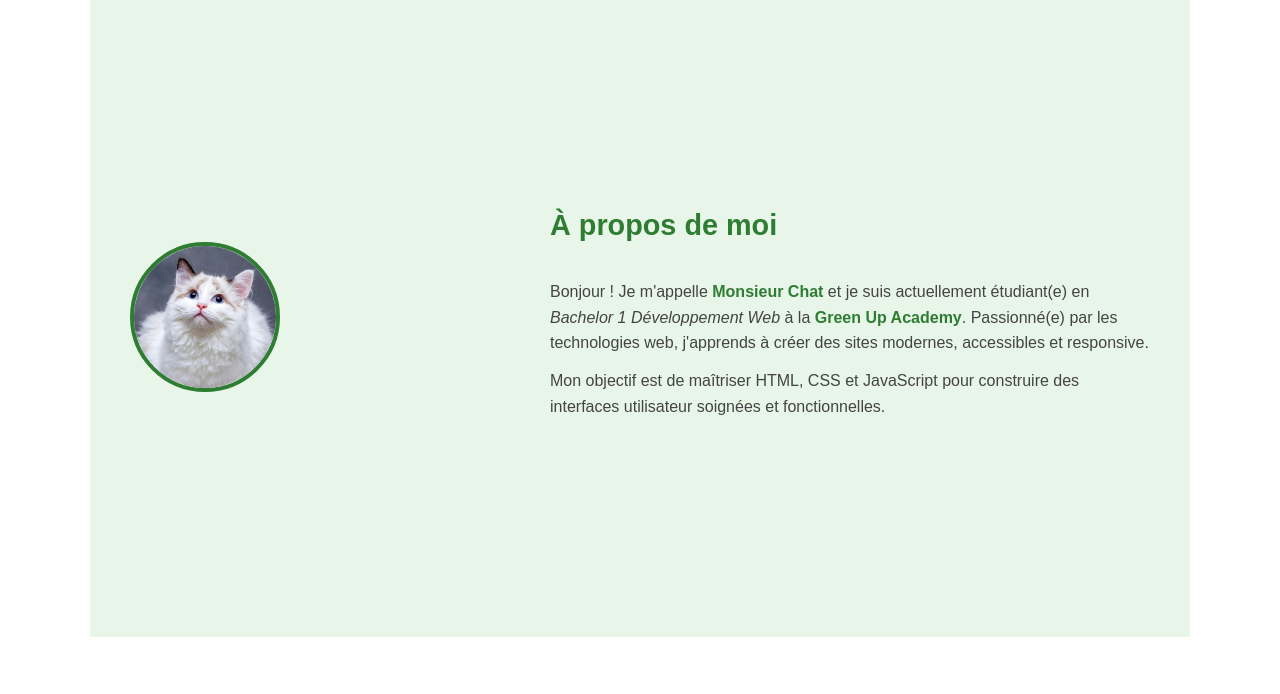
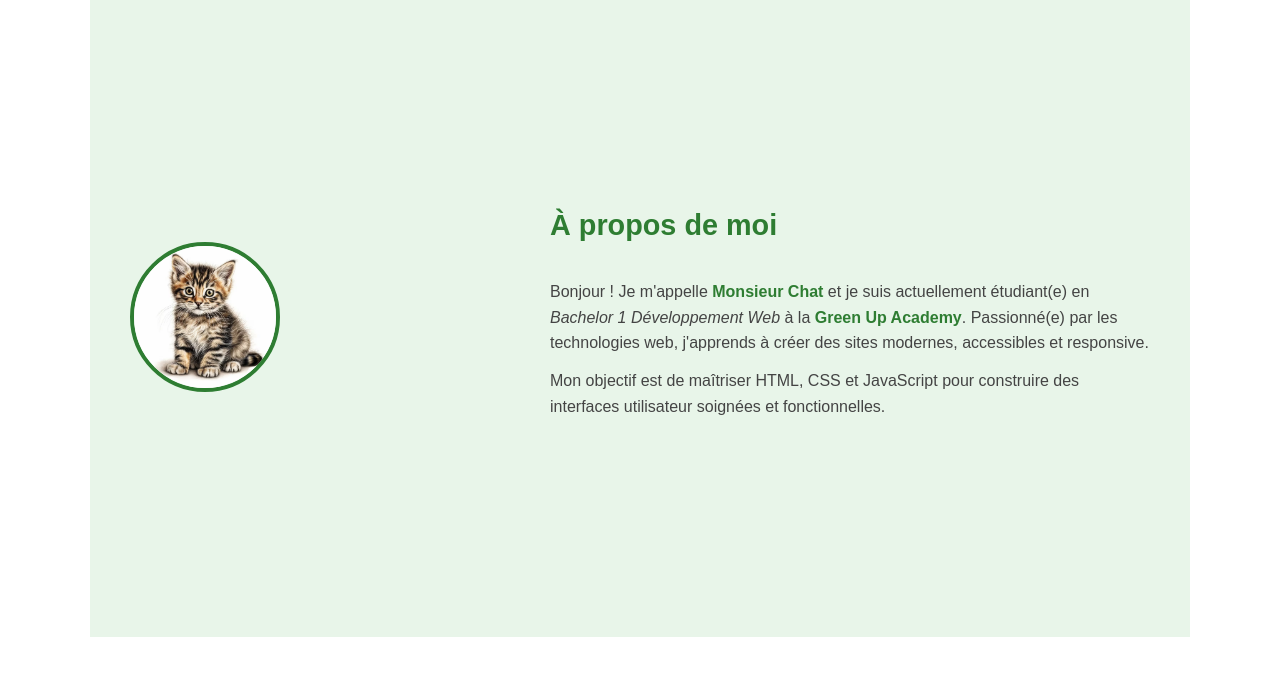
Before and after one commit to chameliepokam6-cyber/Portfolio-de-Monsieur-Chat, a plain HTML site: page tp_flexbox_s5/index.html in a window 1280 px wide. Shown: the part 98-792 px from the top of the page. Drawn offline with Linux system fonts and the light colour scheme.

Commit message:
Modification de la photo de profil de Monsieur Chat!

```diff
--- a/tp_flexbox_s5/index.html
+++ b/tp_flexbox_s5/index.html
@@ -58,7 +58,7 @@
     <section id="a-propos" class="section-hero">
 
       <img
-        src="img/cat.jpg"
+        src="img/chat.png"
         alt="Photo de profil de Monsieur Chat"
         class="photo-profil"
         width="150"
```
Also changed, not shown: tp_flexbox_s5/img/cat.jpg (deleted), tp_flexbox_s5/img/chat.png (added).
